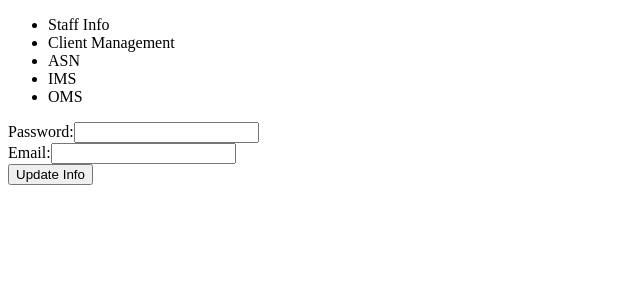
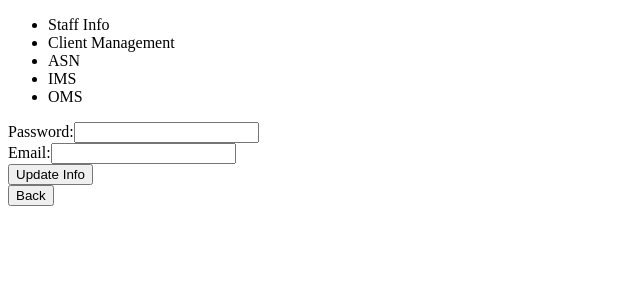
Before and after one commit to philipzhang86/mini-warehouse, an Angular app: page /staff-dashboard/staff-info in a window 1280 px wide. Shown: the top 300 px of the page, without its empty margins (0-640 px from the left). Built offline with nearby package versions, Linux system fonts and the light colour scheme; no server answers.

Commit message:
goBack() added to staff info page

```diff
--- a/src/app/staff-info/staff-info.component.html
+++ b/src/app/staff-info/staff-info.component.html
@@ -10,4 +10,6 @@
     </div>
     <button type="submit">Update Info</button>
   </form>
+  <button (click)="goBack()">Back</button>
+  <router-outlet></router-outlet>
 </div>
--- a/src/app/staff-info/staff-info.component.ts
+++ b/src/app/staff-info/staff-info.component.ts
@@ -1,6 +1,7 @@
 import { Component, OnInit } from '@angular/core';
 import { HttpClient, HttpHeaders } from '@angular/common/http';
 import { AuthService } from '../auth.service'; // 确保你有AuthService来获取token
+import { Router } from '@angular/router';
 
 @Component({
   selector: 'app-staff-info',
@@ -12,7 +13,7 @@ export class StaffInfoComponent implements OnInit {
   staff: any = {}; // 存储Staff信息
   role: string | null = this.authService.getRole(); // 获取角色
 
-  constructor(private http: HttpClient, private authService: AuthService) { }
+  constructor(private http: HttpClient, private authService: AuthService, private router: Router) { }
 
   ngOnInit(): void {
     this.getStaffInfo(); // 页面初始化时获取Staff信息
@@ -29,4 +30,8 @@ export class StaffInfoComponent implements OnInit {
     this.http.put('http://localhost:9080/user-service/api/staffs/', this.staff, { headers: new HttpHeaders({ 'Authorization': `Bearer ${token}` }) })
       .subscribe(() => alert('Staff info updated'), error => console.error('Error updating client info', error));
   }
+
+  goBack(): void {
+    this.router.navigate(['/staff-dashboard'])
+  }
 }
```
